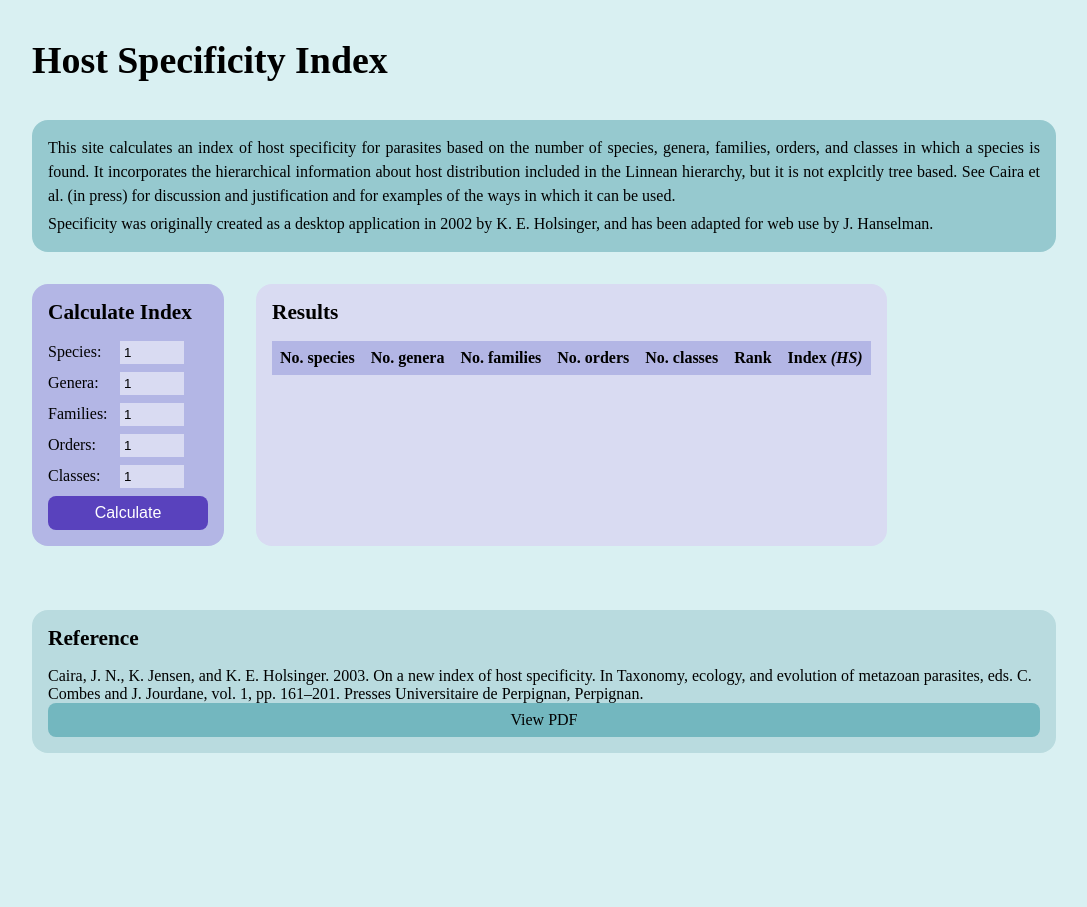
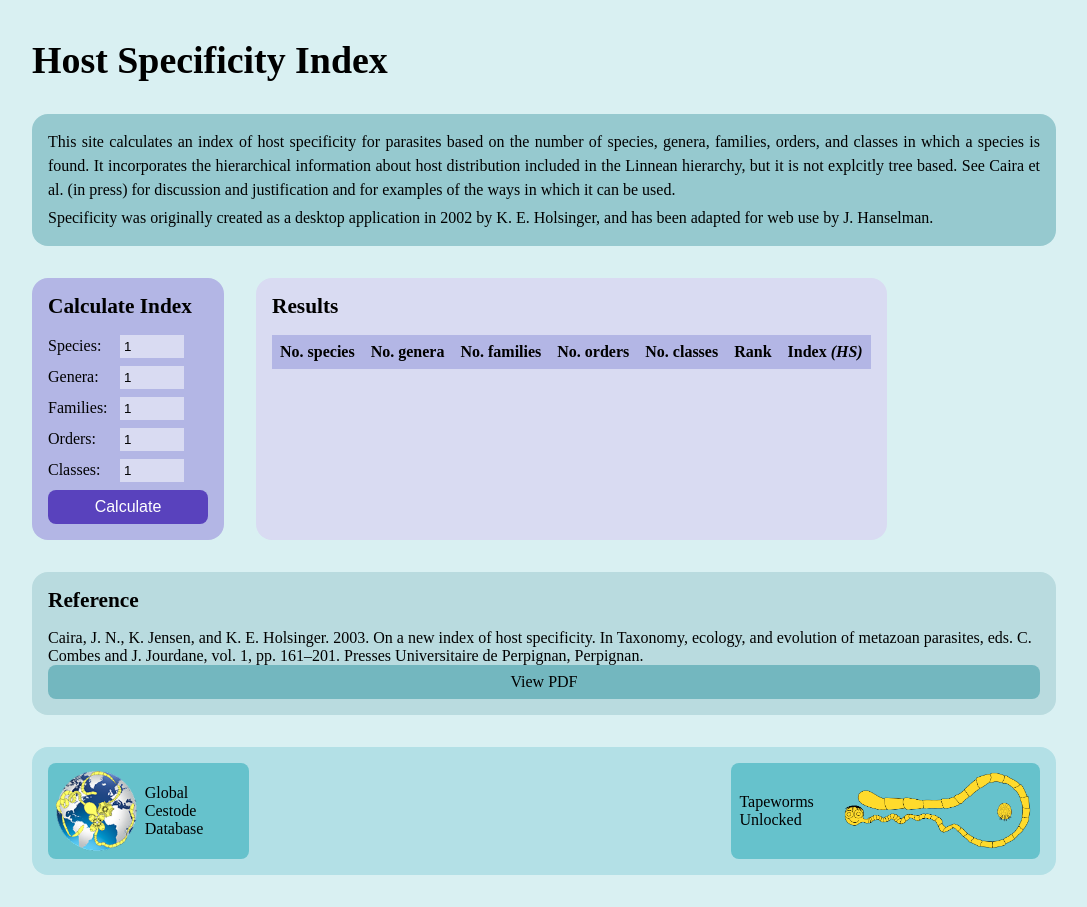
Before and after one commit to JamesHansIV/specificity, a React (Vite) app in the folder specificity-app/: page / in a window 1280 px wide. Shown: the whole page, without its empty margins (96-1183 px from the left). Before the commit the page ends 800 px from the top, so only its background shows below. Built offline with nearby package versions, Linux system fonts and the light colour scheme; a web font is replaced by a local one.

Commit message:
added footer

```diff
--- a/specificity-app/src/App.module.css
+++ b/specificity-app/src/App.module.css
@@ -11,11 +11,15 @@
 .aboutContent {
     text-align: justify;
     line-height: 1.5rem;
-    margin: 0
+    margin: 0;
+    flex: 1;
 }
 
 .appContainer {
     width: 100vw;
+    min-height: 100vh;
+    display: flex;
+    flex-direction: column;
 }
 
 .appContent {
@@ -24,14 +28,20 @@
     margin: auto;
     display: flex;
     flex-direction: column;
+    flex: 1;
+    row-gap: 2rem;
 }
 
 .contentContainer {
     display: flex;
     flex-direction: row;
     gap: 2rem;
-    height: 22rem;
+    min-height: 22rem;
     flex-wrap: wrap;
+}
+
+.headerContent {
+    margin-bottom: 0;
 }
 
 .field {
@@ -47,6 +57,46 @@
 
 .field input {
     width: 3.5rem;
+}
+
+.footerContainer {
+    display: flex;
+    flex-direction: row;
+    justify-content: space-between;
+    align-items: center;
+    background-color: var(--background-200);
+    padding: 1rem;
+    border-radius: 1rem;
+    margin-top: auto;
+    margin-bottom: 2rem;
+}
+
+.footerLink {
+    max-width: 6rem;
+}
+
+.footerLinkContainer {
+    display: flex;
+    flex-direction: row;
+    align-items: center;
+    width: fit-content;
+    text-decoration: none;
+    padding: 0.5rem;
+    column-gap: 0.5rem;
+    border-radius: 0.5rem;
+    background-color: var(--background-400);
+    color: black;
+}
+
+.footerLinkContainer:hover {
+    cursor: pointer;
+    background-color: var(--background-600);
+    color: white;
+}
+
+.footerLinkImg {
+    height: 5rem;
+    width: min-content;
 }
 
 form {
@@ -79,7 +129,11 @@ input[type="number"]:focus {
     font-size: 1rem;
     color: black;
     padding: 0.5rem;
+}
 
+.pdfButton:hover {
+    background: var(--primary-600);
+    color: white;
 }
 
 .pdfButtonWrapper {
@@ -112,7 +166,7 @@ input[type="number"]:focus {
 .referenceContainer,
 .resultsContainer,
 .formContainer {
-    margin-top: 2rem;
+    margin-top: 0rem;
     padding: 1rem;
     border-radius: 1rem;
     display: flex;
--- a/specificity-app/src/App.tsx
+++ b/specificity-app/src/App.tsx
@@ -1,6 +1,9 @@
 import { useState, useEffect } from 'react';
 
 import styles from './App.module.css';
+
+import tapeworms_unlocked_logo from './assets/tapeworms_unlocked_logo.png';
+import gcd_logo from './assets/gcd_logo.png';
 
 const SPECIES_MAX: number = 1000;
 const GENERA_MAX: number = 500;
@@ -89,7 +92,7 @@ function App() {
         <div className={styles.appContainer}>
             <div className={styles.appContent}>
                 <div className={styles.headerContainer}>
-                    <h3>Host Specificity Index</h3>
+                    <h3 className={styles.headerContent}>Host Specificity Index</h3>
                 </div>
                 <div className={styles.aboutContainer}>
                     <p className={styles.aboutContent}>
@@ -98,11 +101,6 @@ function App() {
                     <p className={styles.aboutContent}>
                         Specificity was originally created as a desktop application in 2002 by K. E. Holsinger, and has been adapted for web use by J. Hanselman.
                     </p>
-                    {/* <p className={styles.aboutContent}>
-                        <strong>Reference: </strong>
-                        Caira, J. N., K. Jensen, and K. E. Holsinger. 2003. On a new index of host specificity. In Taxonomy, ecology, and evolution of metazoan parasites, eds. C. Combes and
-                        J. Jourdane, vol. 1, pp. 161–201. Presses Universitaire de Perpignan, Perpignan.
-                    </p> */}
                 </div>
 
                 <div className={styles.contentContainer}>
@@ -204,8 +202,8 @@ function App() {
                                 Caira, J. N., K. Jensen, and K. E. Holsinger. 2003. On a new index of host specificity. In Taxonomy, ecology, and evolution of metazoan parasites, eds. C. Combes and J. Jourdane, vol. 1, pp. 161–201. Presses Universitaire de Perpignan, Perpignan.
                             </p>
                             <a className={styles.pdfButtonWrapper}
-                            href={"/CairaJensenHolsinger2003.pdf"}
-                            target='_blank'>
+                                href={"/CairaJensenHolsinger2003.pdf"}
+                                target='_blank'>
                                 <div className={styles.pdfButton}>
                                     View PDF
                                 </div>
@@ -213,12 +211,19 @@ function App() {
                         </div>
                     </div>
                 </div>
-
-
-                <div className={styles.otherTapewormToolsContainer}></div>
-
                 <div className={styles.footerContainer}>
-
+                    <a
+                        className={styles.footerLinkContainer}
+                        href={"https://draft.tapewormscynder.eeb.uconn.edu/"}>
+                        <img src={gcd_logo} className={styles.footerLinkImg} />
+                        <span className={styles.footerLink}>Global Cestode Database</span>
+                    </a>
+                    <a
+                        className={styles.footerLinkContainer}
+                        href={"https://tapeworms-unlocked.info/"}>
+                        <span className={styles.footerLink}>Tapeworms Unlocked</span>
+                        <img src={tapeworms_unlocked_logo} className={styles.footerLinkImg} />
+                    </a>
                 </div>
             </div>
         </div>
```
Also changed, not shown: specificity-app/src/assets/gcd_logo.png (added), specificity-app/src/assets/tapeworms_unlocked_logo.png (added).
